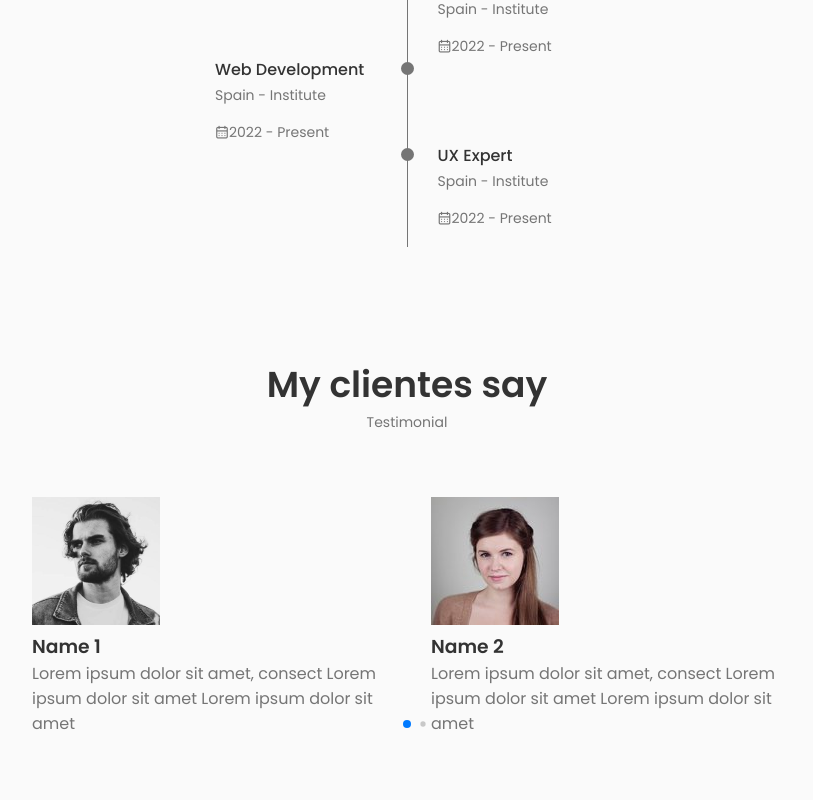
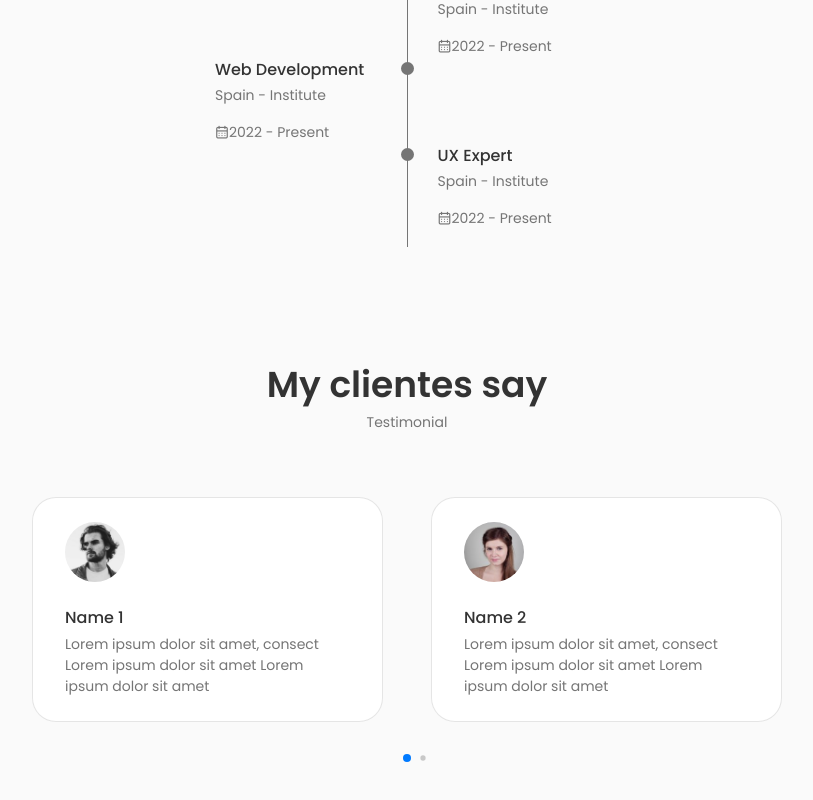
Before and after one commit to Deybi1004/Web-Profile, a React (Create React App) app: page / in a window 1280 px wide. Shown: the part 3201-4001 px from the top of the page, without its empty margins (233-1046 px from the left). Before the commit the page ends 3969 px from the top, so only its background shows below. Built offline with nearby package versions, Linux system fonts and the light colour scheme.

Commit message:
Css Testimonials

```diff
--- a/src/components/testimonials/testimonials.css
+++ b/src/components/testimonials/testimonials.css
@@ -1,3 +1,26 @@
 .testimonial__container {
     width: 750px;
 }
+
+.testimonial__card {
+    background-color: var(--container-color);
+    border: 1px solid rgba(0,0,0,0.1);
+    padding: 1.5rem 2rem;
+    border-radius: 1.5rem;
+    margin-bottom: var(--mb-3);
+}
+.testimonial__img {
+    width: 60px;
+    border-radius: 3rem;
+    margin-bottom: var(--mb-1);
+}
+
+.testimonial__name {
+    font-size: var(--normal-font-size);
+    font-weight: var(--font-medium);
+    margin-bottom: var(--mb-0-25);
+}
+
+.testimonial__description {
+    font-size: var(--small-font-size);
+}
```
